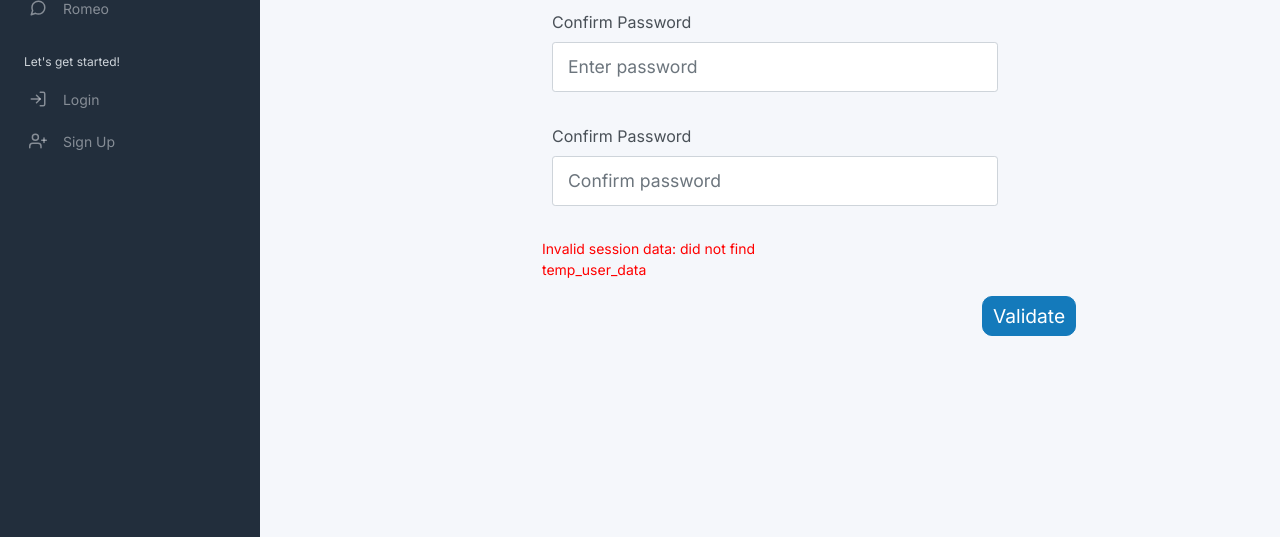
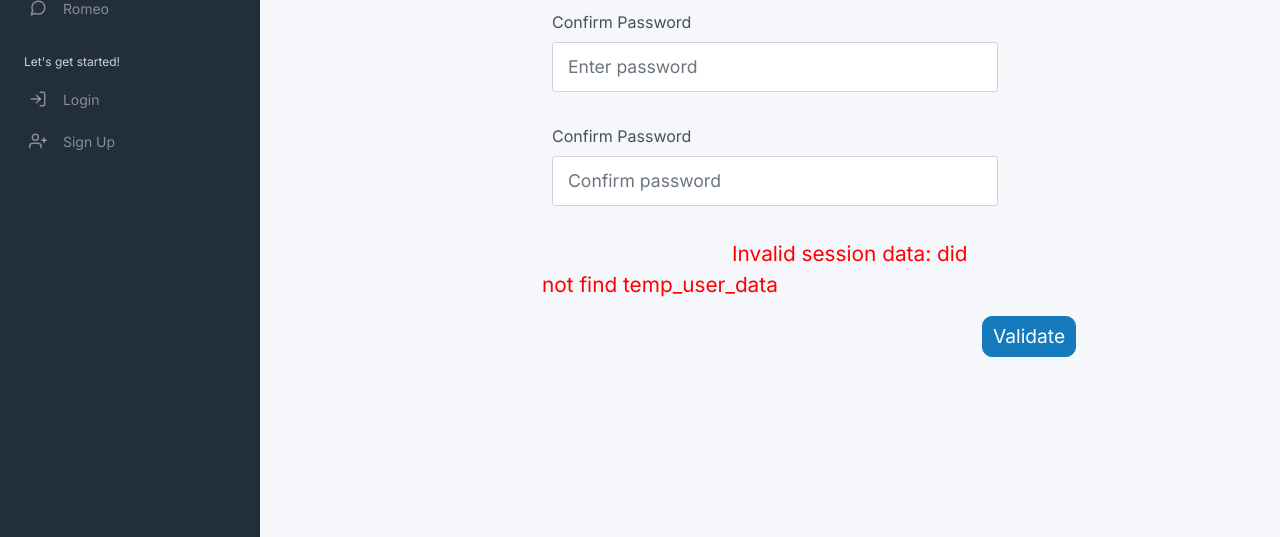
Before and after one commit to davidgonmar/uvlhub-egc, a Flask app: page /resetpassword/ in a window 1280 px wide. Shown: the part 282-819 px from the top of the page. Run offline with Flask 3, Linux system fonts and the light colour scheme; parts of the project's set-up code (start-up, migrations or seed data) failed here and were passed over; some libraries are stand-ins or nearby versions.

Commit message:
style(resetpassword-form): adjust font size and location of the error message in resetpassword_form.html  closes #9

```diff
--- a/app/modules/auth/templates/auth/resetpassword_form.html
+++ b/app/modules/auth/templates/auth/resetpassword_form.html
@@ -59,8 +59,8 @@
 
                                 {% if error %}
 
-                                <div class="mt-3 col-lg-6 col-12">
-                                    <span style="color: red;">{{ error }}</span>
+                                <div class="mt-3  col-12">
+                                    <span style="color: red; padding-left: 190px; font-size: 1.3rem;">{{ error }}</span>
                                 </div>
 
                                 {% endif %}
```
